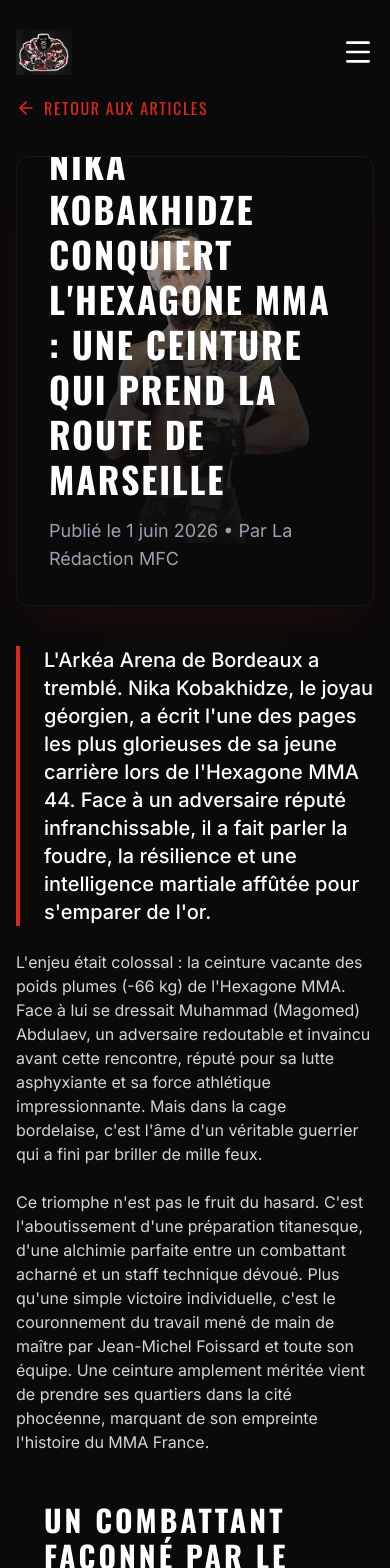
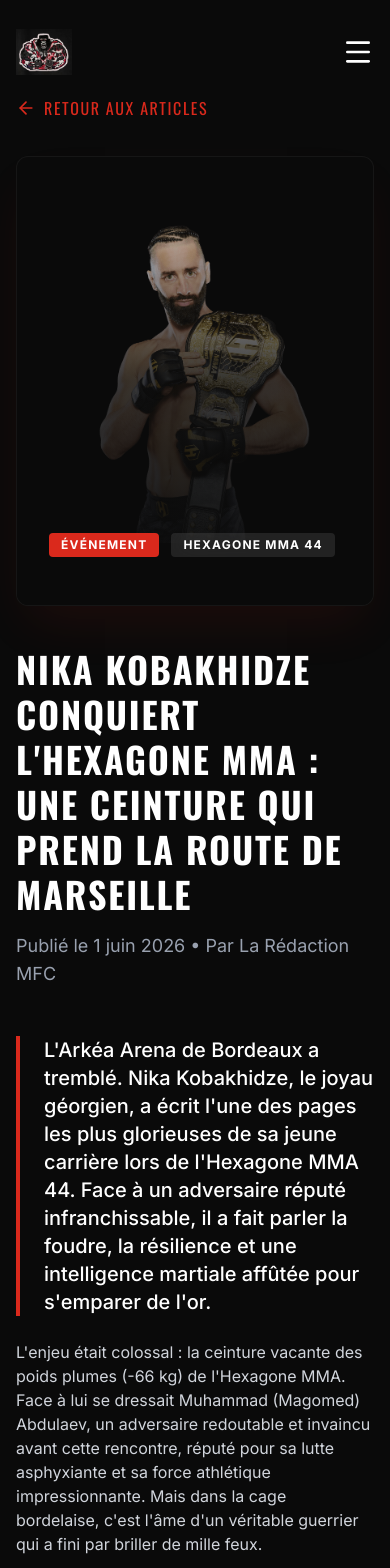
Before and after one commit to marseillefightclub/marseille-fight-club, a Next.js app: page /press/nika-kobakhidze-hexagone-mma-44 in a window 390 px wide. Shown: the top 1568 px of the page. Built offline with nearby package versions, Linux system fonts and the light colour scheme.

Commit message:
Fix mobile layout for Lorenzo Navarro and Nika Kobakhidze articles

```diff
--- a/src/app/press/lorenzo-navarro-cage-warriors-title/page.tsx
+++ b/src/app/press/lorenzo-navarro-cage-warriors-title/page.tsx
@@ -34,15 +34,19 @@
               <span className="px-3 py-1 bg-mfc-red text-white text-xs font-bold uppercase tracking-widest rounded-sm">Événement</span>
               <span className="px-3 py-1 bg-white/10 text-white text-xs font-bold uppercase tracking-widest rounded-sm backdrop-blur-md">Cage Warriors Academy SE 41</span>
             </div>
+          </div>
+        </div>
+
+        {/* Article Content */}
+        <article className="prose prose-invert prose-lg max-w-none font-inter text-gray-300">
+          {/* Title Block */}
+          <div className="mb-12">
             <h1 className="text-4xl md:text-5xl lg:text-6xl font-oswald font-bold text-white uppercase tracking-wider leading-tight mb-4">
               Lorenzo Navarro s'empare de la ceinture Cage Warriors
             </h1>
             <p className="text-gray-400 font-inter text-lg">Publié le 20 avril 2026 • Par La rédaction MFC</p>
           </div>
-        </div>
 
-        {/* Article Content */}
-        <article className="prose prose-invert prose-lg max-w-none font-inter text-gray-300">
           {/* Lead */}
           <p className="lead text-xl text-white font-medium mb-6 border-l-4 border-mfc-red pl-6">
             Le 18 avril 2026, sous les lumières du Charter Hall à Colchester, Lorenzo Navarro, le « faucon marseillais », a gravé son nom dans l’histoire du MMA en s’emparant de la ceinture des poids mouches de Cage Warriors.
--- a/src/app/press/nika-kobakhidze-hexagone-mma-44/page.tsx
+++ b/src/app/press/nika-kobakhidze-hexagone-mma-44/page.tsx
@@ -35,15 +35,19 @@
               <span className="px-3 py-1 bg-mfc-red text-white text-xs font-bold uppercase tracking-widest rounded-sm">Événement</span>
               <span className="px-3 py-1 bg-white/10 text-white text-xs font-bold uppercase tracking-widest rounded-sm backdrop-blur-md">Hexagone MMA 44</span>
             </div>
+          </div>
+        </div>
+
+        {/* Article Content */}
+        <article className="prose prose-invert prose-lg max-w-none font-inter text-gray-300">
+
+          {/* Title Block */}
+          <div className="mb-12">
             <h1 className="text-4xl md:text-5xl lg:text-6xl font-oswald font-bold text-white uppercase tracking-wider leading-tight mb-4">
               Nika Kobakhidze conquiert l'Hexagone MMA : une ceinture qui prend la route de Marseille
             </h1>
             <p className="text-gray-400 font-inter text-lg">Publié le 1 juin 2026 • Par La Rédaction MFC</p>
           </div>
-        </div>
-
-        {/* Article Content */}
-        <article className="prose prose-invert prose-lg max-w-none font-inter text-gray-300">
 
           <p className="lead text-xl text-white font-medium mb-6 border-l-4 border-mfc-red pl-6">
             L'Arkéa Arena de Bordeaux a tremblé. Nika Kobakhidze, le joyau géorgien, a écrit l'une des pages les plus glorieuses de sa jeune carrière lors de l'Hexagone MMA 44. Face à un adversaire réputé infranchissable, il a fait parler la foudre, la résilience et une intelligence martiale affûtée pour s'emparer de l'or.
```
